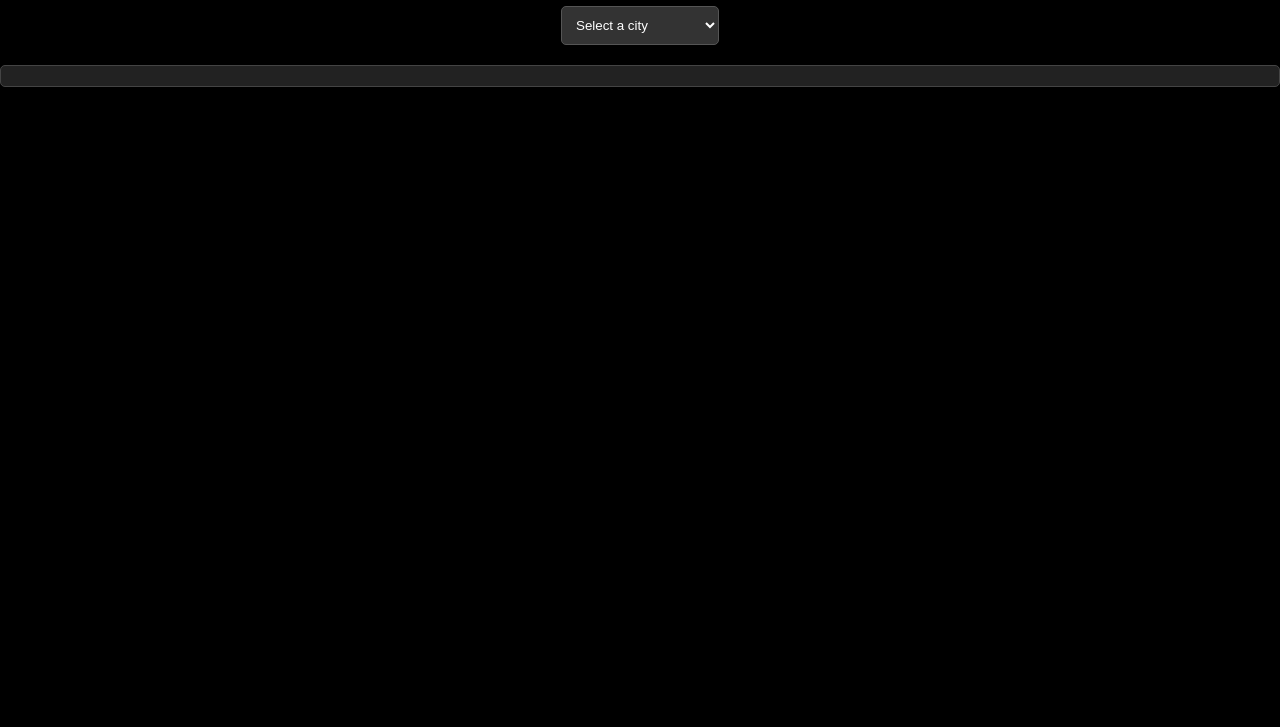
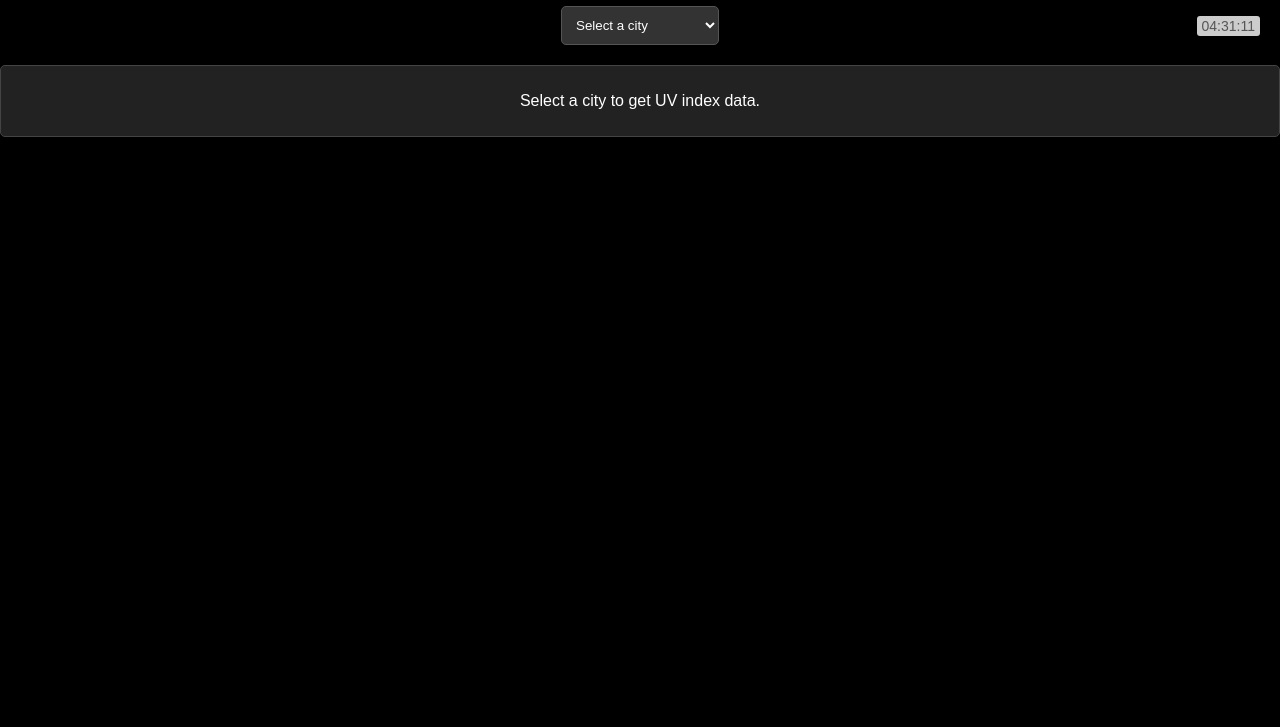
Before and after one commit to SarveshShahane/uv_forecasting_page, a plain HTML site: page index.html in a window 1280 px wide. Shown: the part 73-800 px from the top of the page. Drawn offline with Linux system fonts and the light colour scheme.

Commit message:
Added a digital clock and improved styling

```diff
--- a/index.html
+++ b/index.html
@@ -9,9 +9,12 @@
 <body>
   <h1>☀️ UV Index & Sun Safety</h1>
 
-  <select id="citySelector">
-    <option>Select a city</option>
-  </select>
+ <div class="selector-container">
+    <select id="citySelector">
+      <option>Select a city</option>
+    </select>
+    <div id="clock"></div>
+  </div>
 
   <div class="result" id="uvResult"></div>
 
--- a/main.js
+++ b/main.js
@@ -1,4 +1,8 @@
-const apiKey = 'openuv-4bsirmao491va-io';
+
+// Start the clock when the page loads
+document.addEventListener('DOMContentLoaded', function() {
+  updateClock();
+  const apiKey = 'openuv-4bsirmao491va-io';
 
     const cities = {
       "Mumbai": { lat: 19.0760, lon: 72.8777 },
@@ -36,6 +40,9 @@ const apiKey = 'openuv-4bsirmao491va-io';
     const selector = document.getElementById('citySelector');
     const resultDiv = document.getElementById('uvResult');
 
+    if(resultDiv.innerText === '') {
+      resultDiv.innerHTML = '<p>Select a city to get UV index data.</p>';
+    }
     // Populate city dropdown
     for (const city in cities) {
       const option = document.createElement('option');
@@ -87,3 +94,25 @@ const apiKey = 'openuv-4bsirmao491va-io';
       if (uv < 11) return 'Avoid sun from 10am–4pm. Use full protection.';
       return 'Extreme danger. Stay indoors if possible.';
     }
+    // Clock functionality
+function updateClock() {
+  const now = new Date();
+  let hours = now.getHours();
+  let minutes = now.getMinutes();
+  let seconds = now.getSeconds();
+
+  // Add leading zeros if needed
+  hours = hours < 10 ? '0' + hours : hours;
+  minutes = minutes < 10 ? '0' + minutes : minutes;
+  seconds = seconds < 10 ? '0' + seconds : seconds;
+
+  // Format time as HH:MM:SS
+  const timeString = `${hours}:${minutes}:${seconds}`;
+
+  // Update the clock element
+  document.getElementById('clock').textContent = timeString;
+
+  // Call this function again in 1 second
+  setTimeout(updateClock, 1000);
+}
+});
--- a/style.css
+++ b/style.css
@@ -1,6 +1,7 @@
 /* style.css */
 body {
-    background-color: #000; /* Black background */
+    background-color: #000; /*Black background*/
+
     color: #fff; /* White text */
     font-family: Arial, sans-serif;
     margin: 0;
@@ -31,3 +32,23 @@ select {
     border: 1px solid #444;
     border-radius: 5px;
 }
+
+#citySelector::-webkit-scrollbar{
+    width: 0px;;
+}
+.selector-container{
+    position: relative;
+
+}
+#clock {
+  position: absolute;
+  right: 20px;
+  top: 50%;
+  transform: translateY(-50%);
+  font-size: 14px;
+  color: #555;
+  background-color: rgba(255, 255, 255, 0.8);
+  padding: 2px 5px;
+  border-radius: 3px;
+  pointer-events: none;
+}
```
